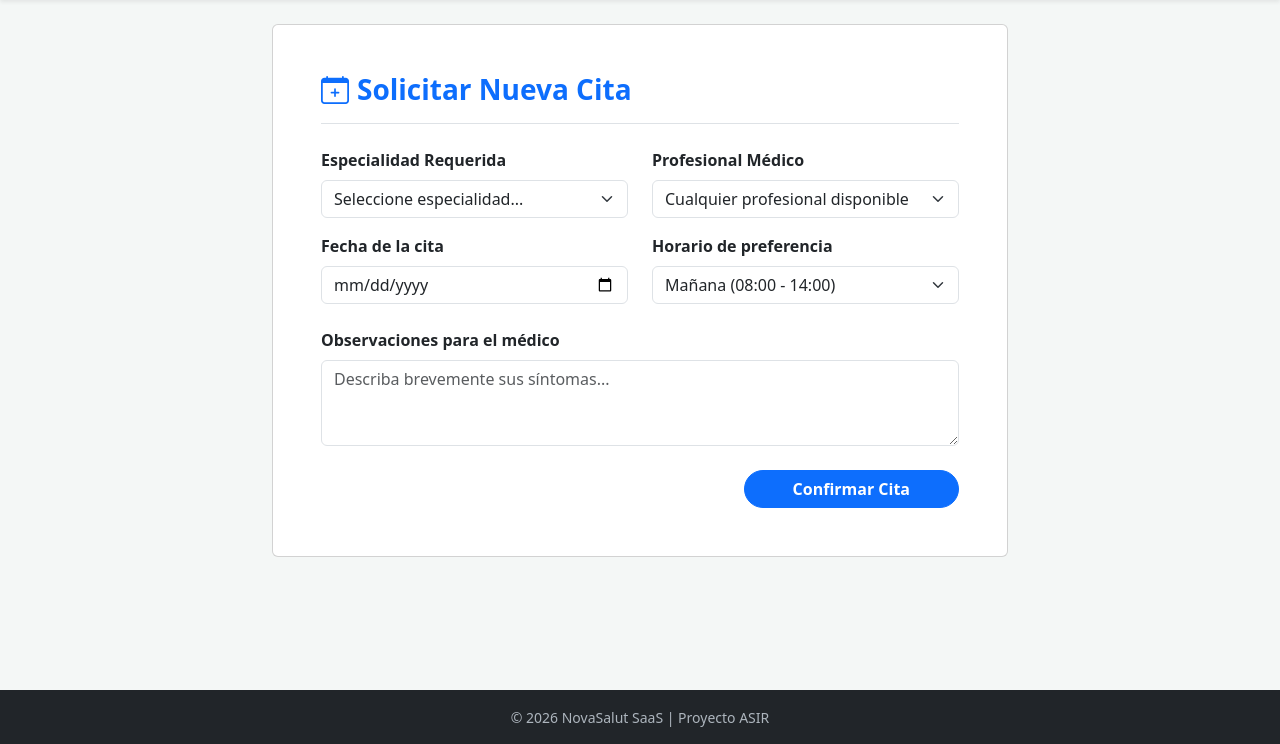
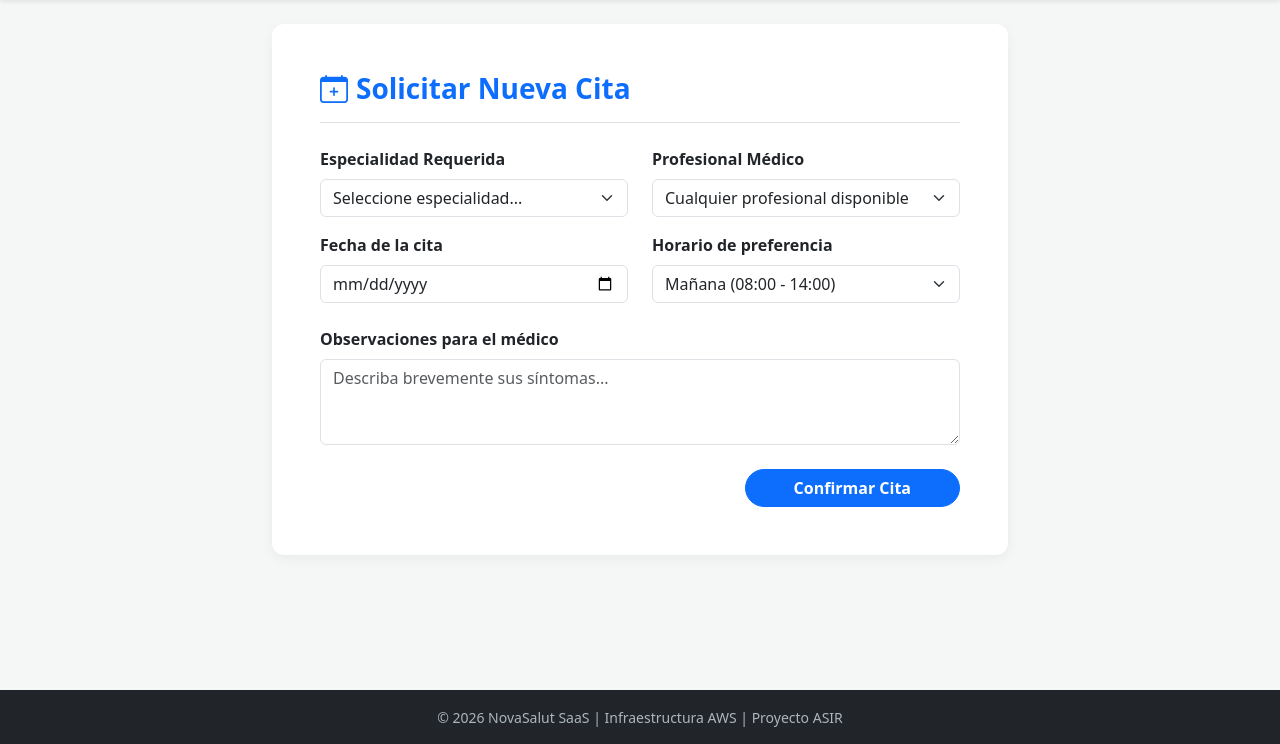
Before and after one commit to jtejero5/Triplejota, a Flask app: page /citas in a window 1280 px wide. Shown: the part 56-800 px from the top of the page. Run offline with Flask 3, Linux system fonts and the light colour scheme; the visitor is signed in with stand-in values (Sample User, id 1).

Commit message:
Update base.html

```diff
--- a/templates/base.html
+++ b/templates/base.html
@@ -11,6 +11,7 @@
         .navbar-custom { background-color: #0d6efd; }
         .navbar-custom .navbar-brand, .navbar-custom .nav-link { color: #ffffff; font-weight: 500; }
         .footer { margin-top: auto; background-color: #212529; color: #adb5bd; padding: 15px 0; }
+        .card { border: none; border-radius: 12px; box-shadow: 0 4px 12px rgba(0,0,0,0.05); }
     </style>
 </head>
 <body>
@@ -28,9 +29,7 @@
                             <a class="btn btn-outline-light btn-sm rounded-pill" href="/logout">Salir</a>
                         </li>
                     {% else %}
-                        <li class="nav-item ms-3">
-                            <a class="btn btn-light text-primary btn-sm px-4 fw-bold rounded-pill" href="/login">Acceso</a>
-                        </li>
+                        <li class="nav-item ms-3"><a class="btn btn-light text-primary btn-sm px-4 fw-bold rounded-pill" href="/login">Acceso</a></li>
                     {% endif %}
                 </ul>
             </div>
@@ -38,23 +37,20 @@
     </nav>
 
     <main class="container mt-4">
-        <!-- Bloque para mostrar mensajes de error o éxito -->
         {% with messages = get_flashed_messages(with_categories=true) %}
           {% if messages %}
             {% for category, message in messages %}
               <div class="alert alert-{{ category }} alert-dismissible fade show shadow-sm" role="alert">
-                {{ message }}
-                <button type="button" class="btn-close" data-bs-dismiss="alert" aria-label="Close"></button>
+                {{ message }} <button type="button" class="btn-close" data-bs-dismiss="alert"></button>
               </div>
             {% endfor %}
           {% endif %}
         {% endwith %}
-
         {% block content %}{% endblock %}
     </main>
 
     <footer class="footer text-center mt-auto">
-        <div class="container"><small>&copy; 2026 NovaSalut SaaS | Proyecto ASIR</small></div>
+        <div class="container"><small>&copy; 2026 NovaSalut SaaS | Infraestructura AWS | Proyecto ASIR</small></div>
     </footer>
     <script src="https://cdn.jsdelivr.net/npm/bootstrap@5.3.0/dist/js/bootstrap.bundle.min.js"></script>
 </body>
```
